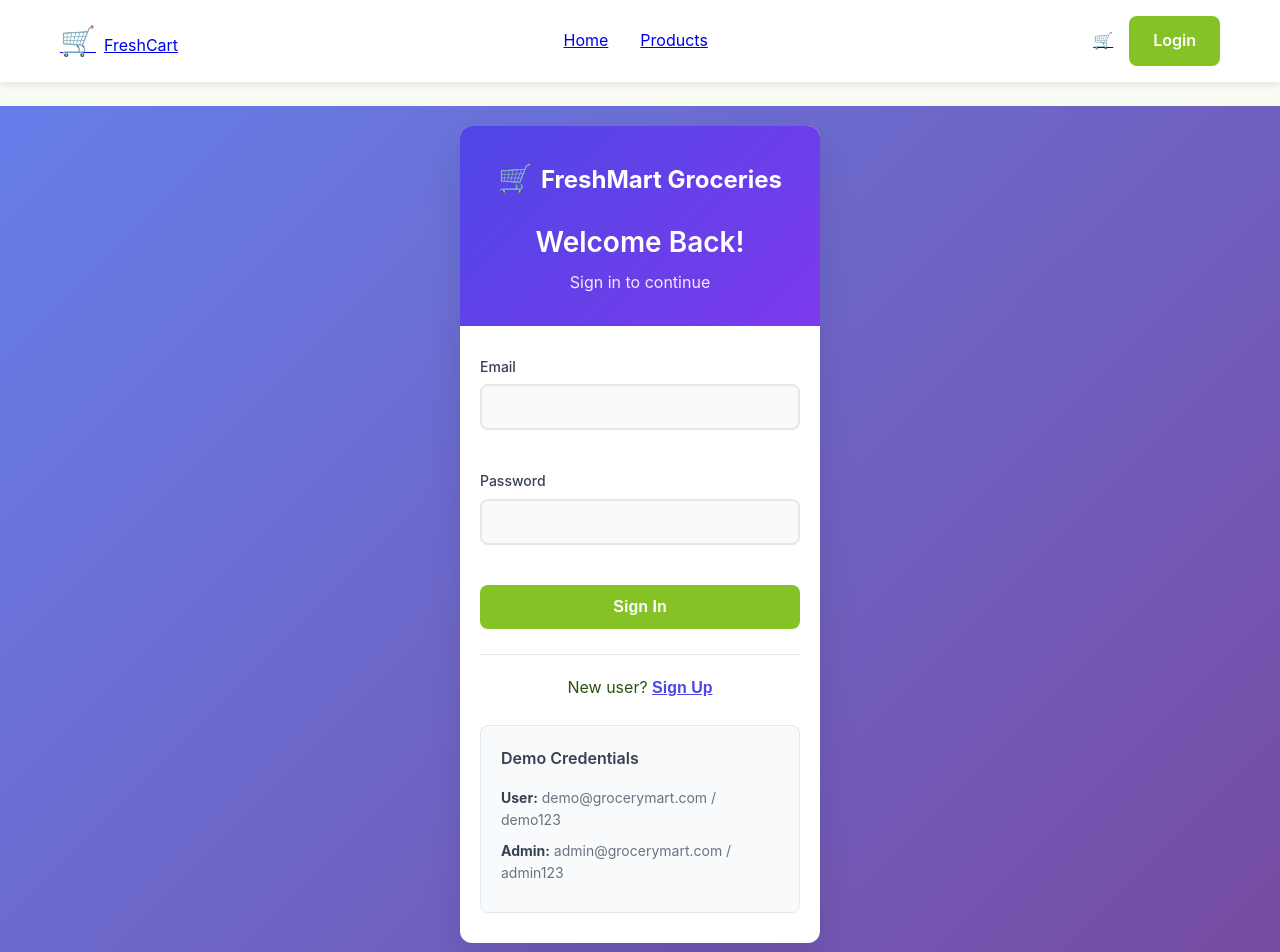
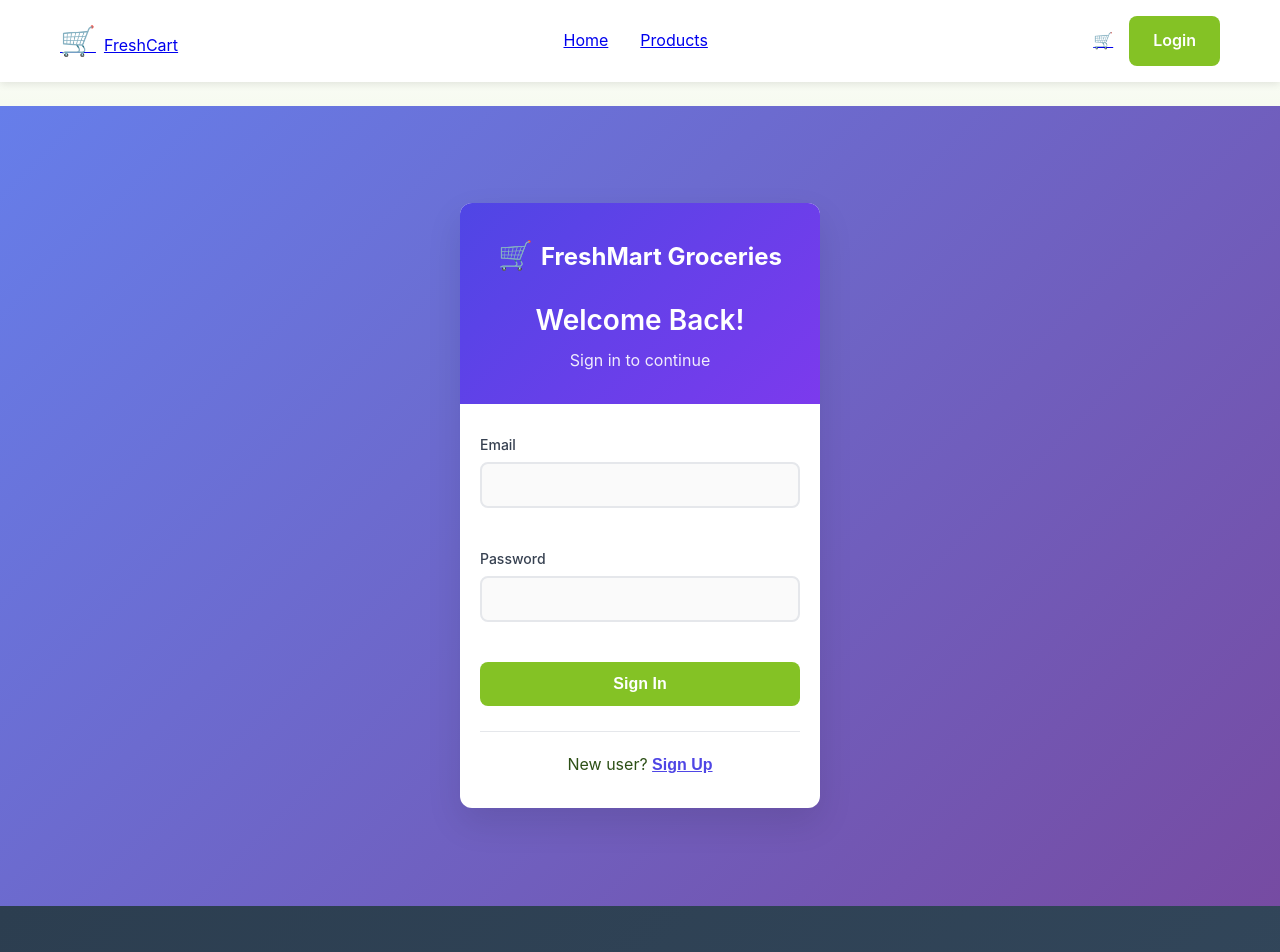
Before and after one commit to Neemasree/E-Commerce-Website, a React (Vite) app in the folder frontend/: page /login in a window 1280 px wide. Shown: the top 952 px of the page. Built offline with nearby package versions, Linux system fonts and the light colour scheme; no server answers.

Commit message:
Remove obsolete hard-coded demo credentials from login

```diff
--- a/frontend/src/pages/Login.jsx
+++ b/frontend/src/pages/Login.jsx
@@ -134,16 +134,6 @@ const Login = () => {
               </p>
             </div>
 
-            {/* DEMO INFO */}
-            <div className="demo-credentials">
-              <h4>Demo Credentials</h4>
-              <p>
-                <strong>User:</strong> demo@grocerymart.com / demo123
-              </p>
-              <p>
-                <strong>Admin:</strong> admin@grocerymart.com / admin123
-              </p>
-            </div>
           </div>
         </div>
       </div>
```
